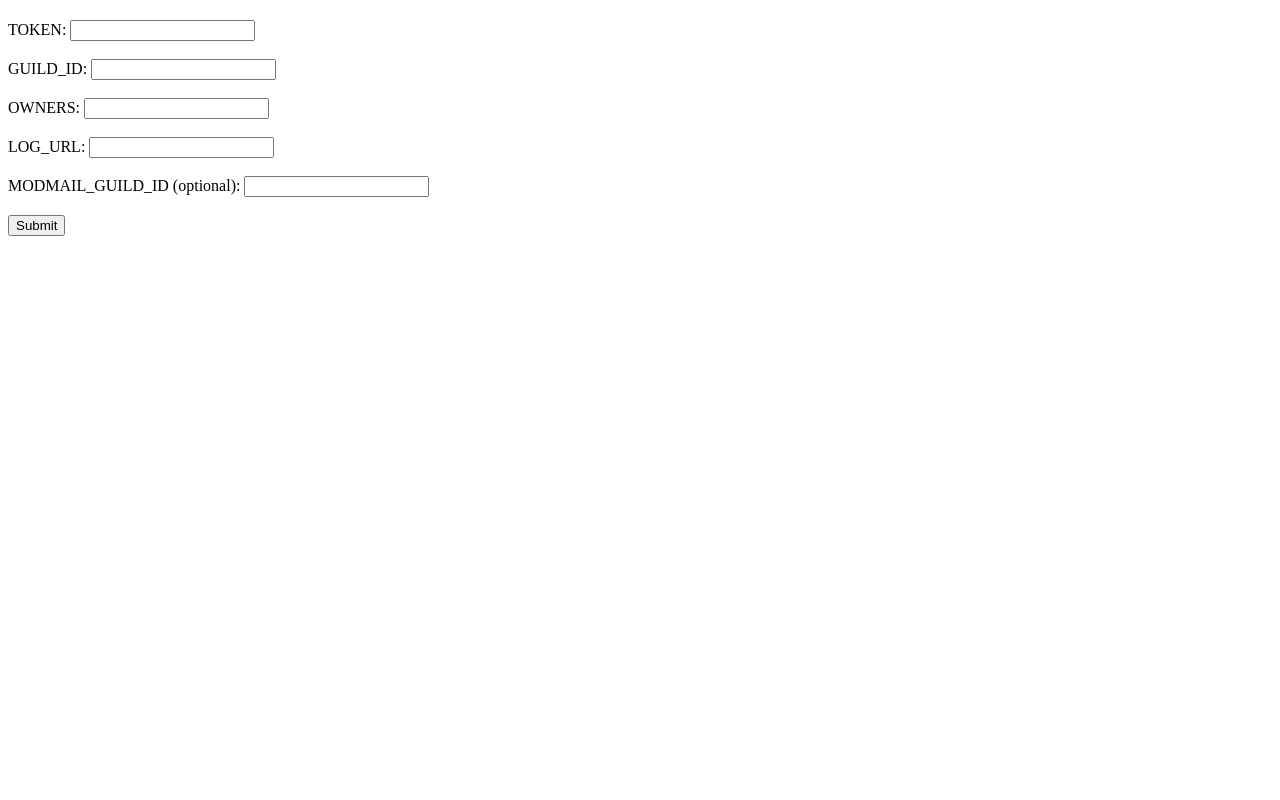
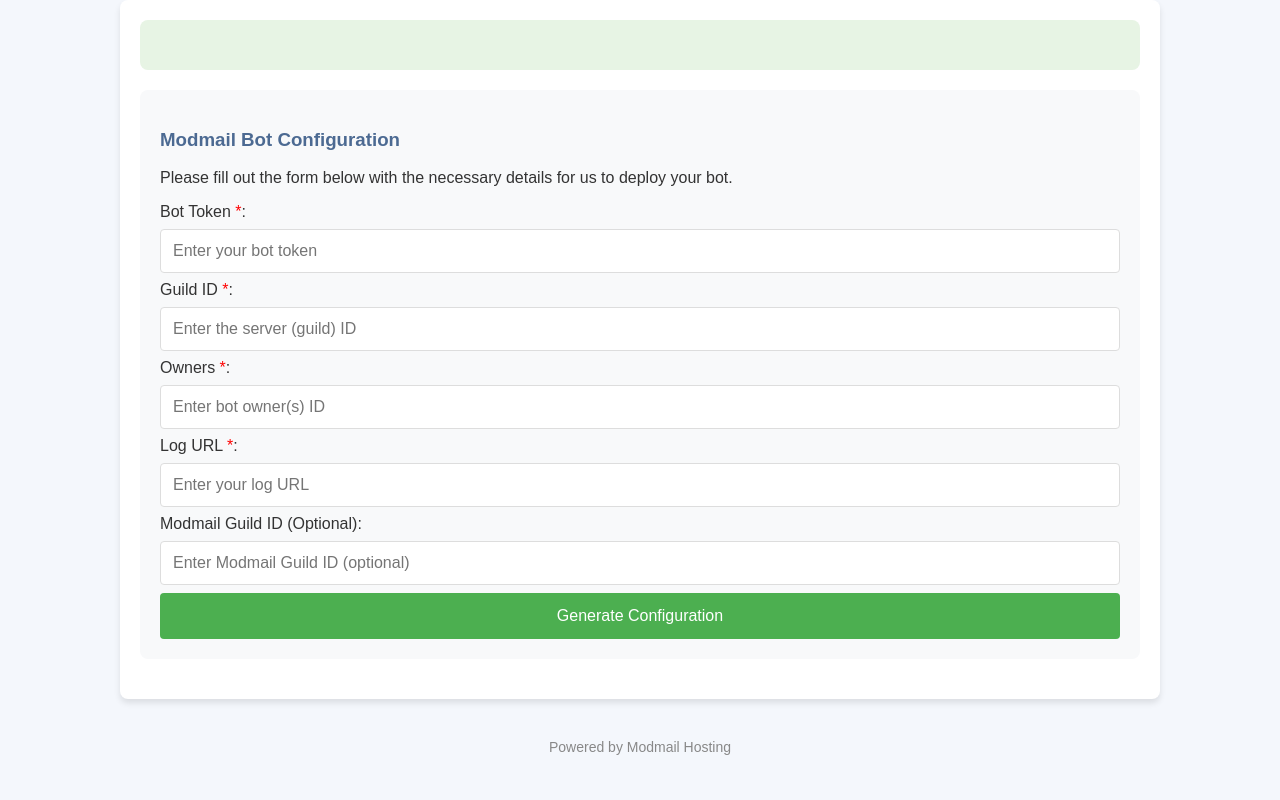
Before and after one commit to Cjverity01/tutorial, a Python web app: template templates/config_form.html in a window 1280 px wide. Run offline with Jinja, Linux system fonts and the light colour scheme; the template is opened without the code that fills it, so the values that code supplies are empty.

Commit message:
Update config_form.html

```diff
--- a/templates/config_form.html
+++ b/templates/config_form.html
@@ -3,37 +3,127 @@
 <head>
     <meta charset="UTF-8">
     <meta name="viewport" content="width=device-width, initial-scale=1.0">
-    <title>Modmail Configuration</title>
+    <title>Modmail Hosting Configuration</title>
+    <style>
+        body {
+            font-family: Arial, sans-serif;
+            background-color: #f4f7fc;
+            margin: 0;
+            padding: 0;
+            color: #333;
+        }
+        .container {
+            width: 80%;
+            max-width: 1000px;
+            margin: 0 auto;
+            padding: 20px;
+            background-color: #fff;
+            box-shadow: 0 4px 6px rgba(0, 0, 0, 0.1);
+            border-radius: 8px;
+        }
+        h1, h2 {
+            color: #1e2a48;
+            text-align: center;
+        }
+        h3 {
+            color: #4c6a92;
+        }
+        .form-section {
+            background-color: #f8f9fa;
+            padding: 20px;
+            border-radius: 8px;
+            margin-bottom: 20px;
+        }
+        .form-section input[type="text"] {
+            width: 100%;
+            padding: 12px;
+            margin: 8px 0;
+            border: 1px solid #ddd;
+            border-radius: 4px;
+            box-sizing: border-box;
+            font-size: 16px;
+        }
+        .form-section input[type="submit"] {
+            background-color: #4CAF50;
+            color: white;
+            padding: 14px 20px;
+            border: none;
+            border-radius: 4px;
+            cursor: pointer;
+            font-size: 16px;
+            width: 100%;
+        }
+        .form-section input[type="submit"]:hover {
+            background-color: #45a049;
+        }
+        .message {
+            background-color: #e7f4e4;
+            color: #2d6a4f;
+            padding: 15px;
+            border-radius: 8px;
+            margin-bottom: 20px;
+        }
+        .footer {
+            text-align: center;
+            margin-top: 40px;
+            font-size: 14px;
+            color: #888;
+        }
+        pre {
+            background-color: #f8f9fa;
+            padding: 15px;
+            border-radius: 8px;
+            overflow-x: auto;
+            white-space: pre-wrap;
+            word-wrap: break-word;
+        }
+    </style>
 </head>
 <body>
 
+    <div class="container">
         <!-- Display the custom message -->
+        <div class="message">
             <h2>{{ message }}</h2>
+        </div>
+
+        <!-- Configuration form section -->
+        <div class="form-section">
+            <h3>Modmail Bot Configuration</h3>
+            <p>Please fill out the form below with the necessary details for us to deploy your bot.</p>
 
             <form action="/submit" method="post">
-        <label for="token">TOKEN:</label>
-        <input type="text" id="token" name="token" required><br><br>
+                <label for="token">Bot Token <span style="color: red;">*</span>:</label>
+                <input type="text" id="token" name="token" placeholder="Enter your bot token" required>
 
-        <label for="guild_id">GUILD_ID:</label>
-        <input type="text" id="guild_id" name="guild_id" required><br><br>
+                <label for="guild_id">Guild ID <span style="color: red;">*</span>:</label>
+                <input type="text" id="guild_id" name="guild_id" placeholder="Enter the server (guild) ID" required>
 
-        <label for="owners">OWNERS:</label>
-        <input type="text" id="owners" name="owners" required><br><br>
+                <label for="owners">Owners <span style="color: red;">*</span>:</label>
+                <input type="text" id="owners" name="owners" placeholder="Enter bot owner(s) ID" required>
 
-        <label for="log_url">LOG_URL:</label>
-        <input type="text" id="log_url" name="log_url" required><br><br>
+                <label for="log_url">Log URL <span style="color: red;">*</span>:</label>
+                <input type="text" id="log_url" name="log_url" placeholder="Enter your log URL" required>
 
-        <label for="modmail_guild_id">MODMAIL_GUILD_ID (optional):</label>
-        <input type="text" id="modmail_guild_id" name="modmail_guild_id"><br><br>
+                <label for="modmail_guild_id">Modmail Guild ID (Optional):</label>
+                <input type="text" id="modmail_guild_id" name="modmail_guild_id" placeholder="Enter Modmail Guild ID (optional)">
 
-        <input type="submit" value="Submit">
+                <input type="submit" value="Generate Configuration">
             </form>
+        </div>
 
         <!-- Display the formatted config output if available -->
         {% if formatted_output %}
-        <h3>Your Config Output:</h3>
+            <div class="form-section">
+                <h3>Generated Configuration:</h3>
                 <pre>{{ formatted_output }}</pre>
+            </div>
         {% endif %}
+    </div>
+
+    <div class="footer">
+        <p>Powered by Modmail Hosting</p>
+    </div>
 
 </body>
 </html>
```
Lines whose indentation alone changed are shown as unchanged.
